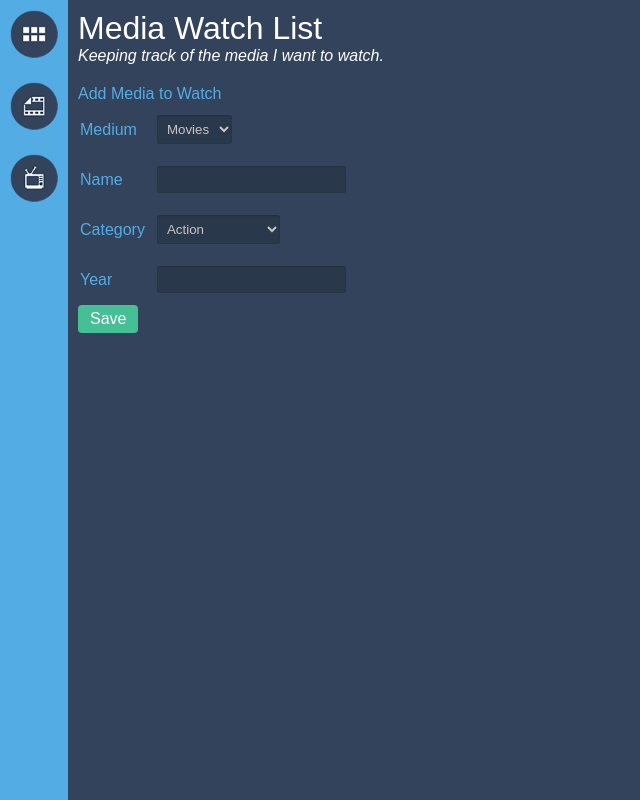
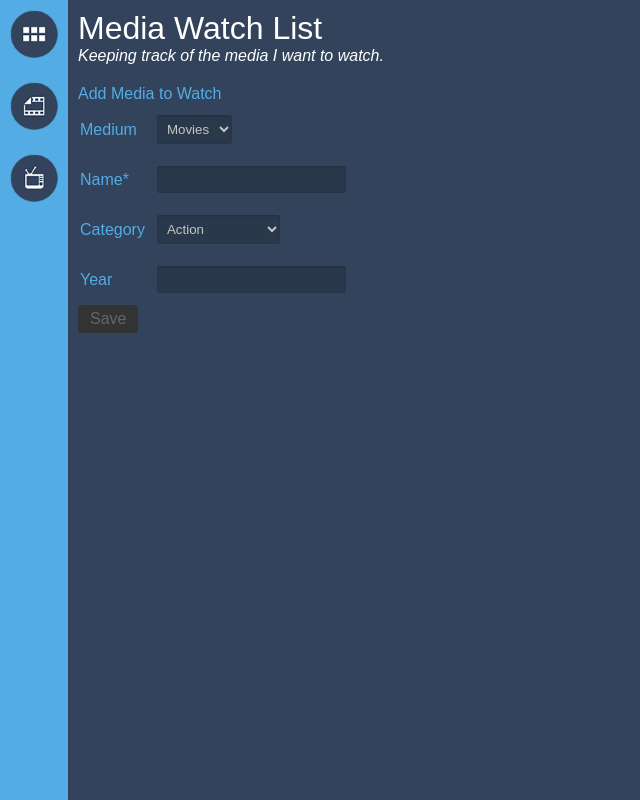
Before and after one commit to PrajapatiKundan/media-tracker-app, an Angular app: page /add in a window 1280 px wide. Shown: the whole page, without its empty margins (0-640 px from the left). Built offline with nearby package versions, Linux system fonts and the light colour scheme.

Commit message:
feat: Add custom validator

```diff
--- a/src/app/new-item/media-item-form/media-item-form.component.css
+++ b/src/app/new-item/media-item-form/media-item-form.component.css
@@ -17,6 +17,9 @@ select {
   border-color: #53ace4;
   padding: 6px;
 }
+.error {
+  color: #d93a3e;
+}
 td {
   padding: 10px 10px 10px 0px;
 }
--- a/src/app/new-item/media-item-form/media-item-form.component.html
+++ b/src/app/new-item/media-item-form/media-item-form.component.html
@@ -14,8 +14,19 @@
       </td>
     </tr>
     <tr>
-      <td><label for="name">Name</label></td>
-      <td><input type="text" formControlName="name" id="name" /></td>
+      <td><label for="name">Name*</label></td>
+      <td>
+        <input type="text" formControlName="name" id="name" />
+      </td>
+      <td
+        *ngIf="
+          mediaItemForm.get('name')?.touched &&
+          mediaItemForm.get('name')?.invalid
+        "
+        class="error"
+      >
+        Invalid name
+      </td>
     </tr>
     <tr>
       <td><label for="category">Category</label></td>
@@ -41,6 +52,10 @@
           minlength="4"
         />
       </td>
+      <td *ngIf="year?.touched && year?.invalid" class="error">
+        Year must be between {{ year?.getError("invalidYear").minYear }} and
+        {{ year?.getError("invalidYear").maxYear }}
+      </td>
     </tr>
   </table>
   <button type="submit" [disabled]="mediaItemForm.invalid">Save</button>
--- a/src/app/new-item/media-item-form/media-item-form.component.ts
+++ b/src/app/new-item/media-item-form/media-item-form.component.ts
@@ -1,5 +1,6 @@
 import { Component, OnInit } from '@angular/core';
-import { FormBuilder, FormGroup } from '@angular/forms';
+import { FormBuilder, FormGroup, Validators } from '@angular/forms';
+import { mediaItemYearValidate } from 'src/app/shared/mediaItemYear.validator';
 
 @Component({
   selector: 'mw-media-item-form',
@@ -14,10 +15,14 @@ export class MediaItemFormComponent implements OnInit {
   ngOnInit(): void {
     this.mediaItemForm = this.fb.group({
       medium: ['Movies'],
-      name: [''],
+      name: ['', [Validators.required]],
       category: ['Action'],
-      year: [''],
+      year: ['', [mediaItemYearValidate]],
     });
+  }
+
+  get year() {
+    return this.mediaItemForm.get('year');
   }
 
   onSubmit(mediaItem: any) {
--- /dev/null
+++ b/src/app/shared/mediaItemYear.validator.ts
@@ -0,0 +1,24 @@
+import { AbstractControl } from '@angular/forms';
+
+export function mediaItemYearValidate(
+  control: AbstractControl
+): { [key: string]: any } | null {
+  if (control.value.trim().length === 0) {
+    return null;
+  }
+
+  const year = parseInt(control.value, 10); // Here 10 indicate decimal number. default is 0x for hexadecimal value
+  const minYear = 1900;
+  const maxYear = new Date().getFullYear();
+
+  if (year >= minYear && year <= maxYear) {
+    return null;
+  } else {
+    return {
+      invalidYear: {
+        minYear,
+        maxYear,
+      },
+    };
+  }
+}
```
